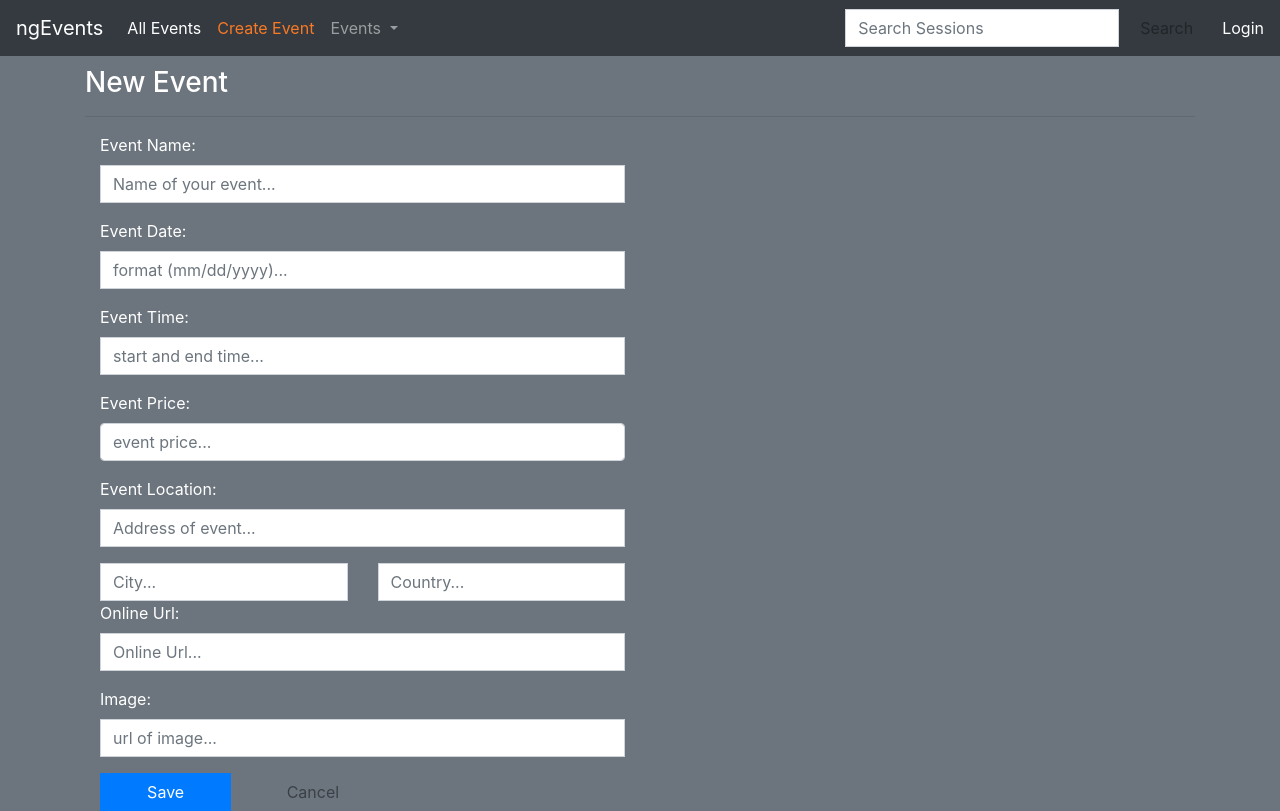
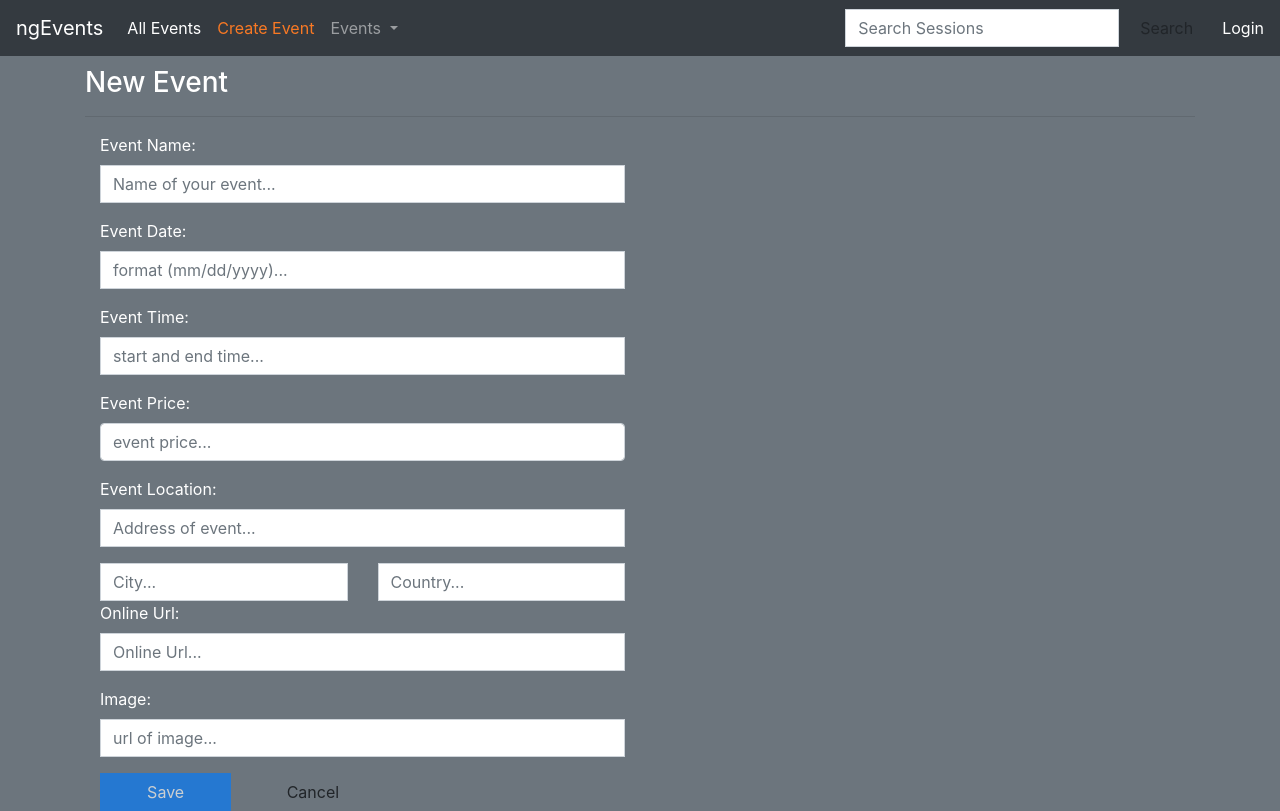
Before and after one commit to tarunjhade/angular-demo, an Angular app: page /events/new in a window 1280 px wide. Built offline with nearby package versions, Linux system fonts and the light colour scheme.

Commit message:
Adding a proxy server using ngf-server

```diff
--- a/package.json
+++ b/package.json
@@ -3,10 +3,11 @@
   "version": "0.0.0",
   "scripts": {
     "ng": "ng",
-    "start": "ng serve",
+    "start": "ng serve --proxy-config proxy.conf.json",
     "build": "ng build",
     "test": "ng test",
     "lint": "ng lint",
+    "server": "node node_modules/ngf-server/server.js",
     "e2e": "ng e2e"
   },
   "private": true,
@@ -23,6 +24,7 @@
     "bootstrap": "^4.1.3",
     "core-js": "2.5.4",
     "jquery": "^3.3.1",
+    "ngf-server": "^1.0.2",
     "rxjs": "6.0.0",
     "toastr": "^2.1.4",
     "zone.js": "0.8.26"
--- /dev/null
+++ b/proxy.conf.json
@@ -0,0 +1,6 @@
+{
+    "/api": {
+        "target": "http://localhost:8808",
+        "secure": false
+    }
+}
--- a/src/app/app.module.ts
+++ b/src/app/app.module.ts
@@ -31,6 +31,7 @@ import { appRoutes } from './routes';
 import { Error404Component } from './errors/404.component';
 import { AuthService } from './user/auth.service';
 import { FormsModule, ReactiveFormsModule } from '@angular/forms';
+import { HttpClientModule } from '@angular/common/http';
 
 // tslint:disable-next-line:prefer-const
 let toastr: Toastr = window['toastr'];
@@ -41,7 +42,8 @@ let jQuery = window['$'];
     BrowserModule,
     FormsModule,
     ReactiveFormsModule,
-    RouterModule.forRoot(appRoutes)
+    RouterModule.forRoot(appRoutes),
+    HttpClientModule
   ],
   declarations: [
     EventsAppComponent,
--- a/src/app/events/create-event.component.html
+++ b/src/app/events/create-event.component.html
@@ -57,7 +57,7 @@
       <img [src]="newEventForm.controls.imageUrl.value" *ngIf="newEventForm.controls.imageUrl?.valid" />
     </div>
 
-    <button type="submit" class="btn btn-primary w-25 mr-3">Save</button>
-    <button type="button" [disabled]="newEventForm.invalid" class="btn btn-default w-25" (click)="cancel()">Cancel</button>
+    <button type="submit" [disabled]="newEventForm.invalid" class="btn btn-primary w-25 mr-3">Save</button>
+    <button type="button" class="btn btn-default w-25" (click)="cancel()">Cancel</button>
   </form>
 </div>
```
Also changed, not shown: 1 other file (tests, documents, lock files or other folders).
